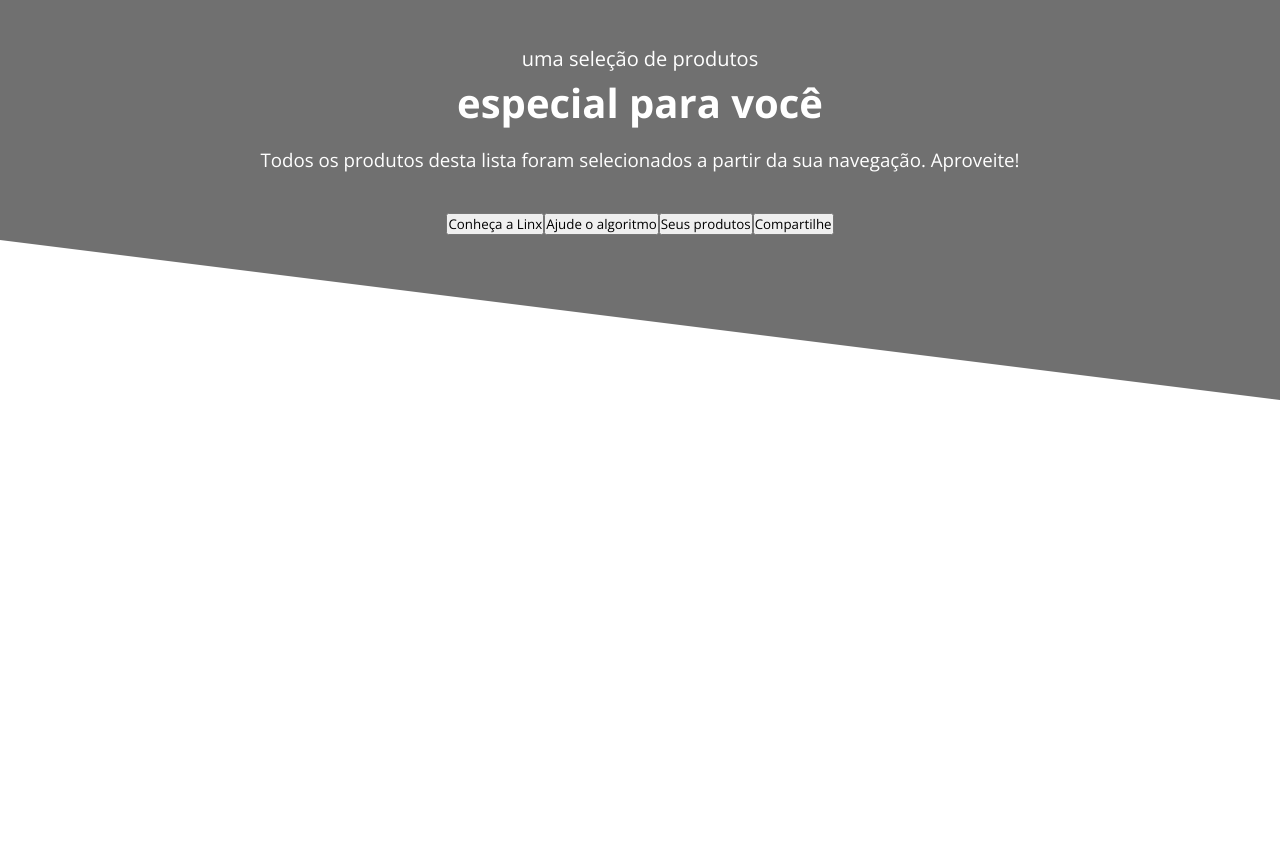
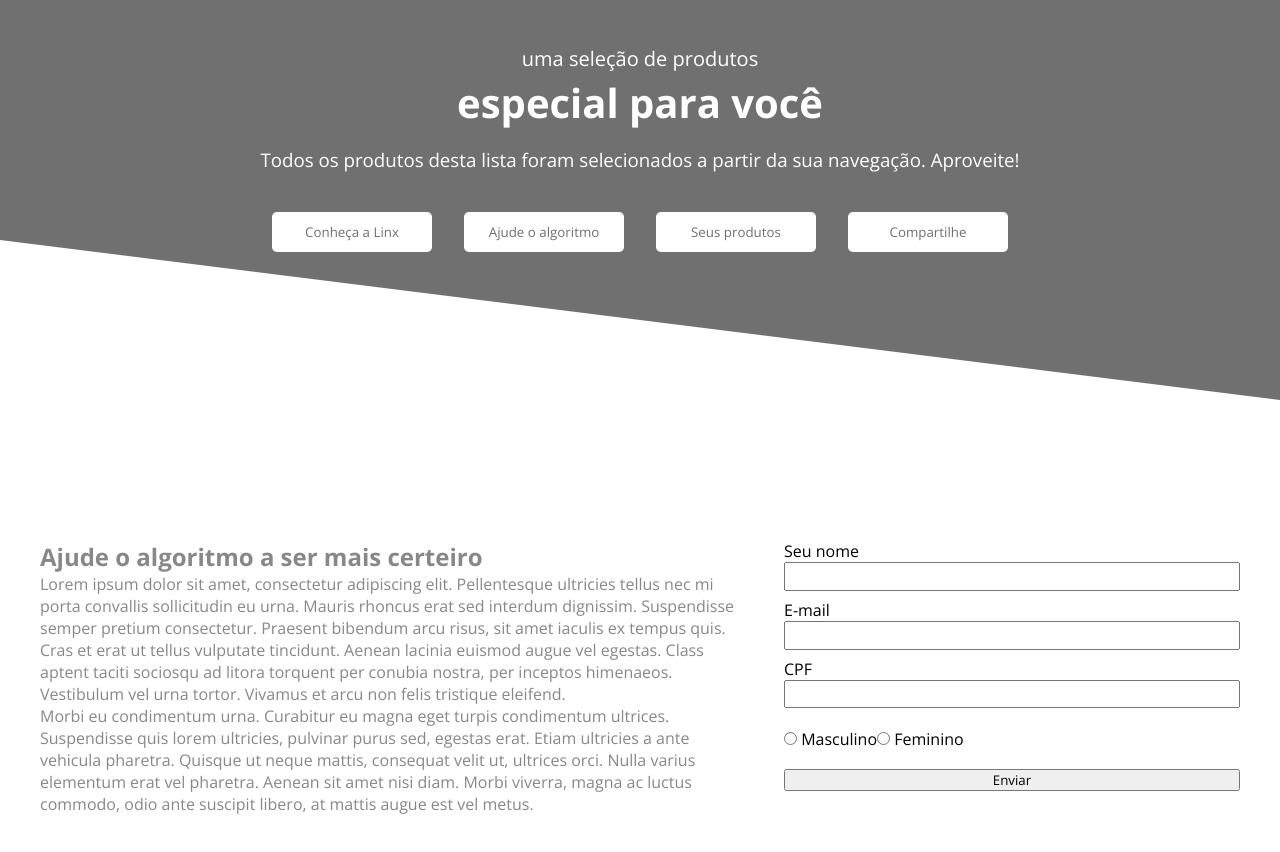
Before and after one commit to bruxvr/desafio-linx-impulse, a React (Vite) app: page / in a window 1280 px wide. Shown: the top 852 px of the page. Before the commit the page ends 800 px from the top, so only its background shows below. Built offline with nearby package versions, Linux system fonts and the light colour scheme.

Commit message:
feat: estilização de header completa; início da descrição

```diff
--- a/src/components/Button/index.jsx
+++ /dev/null
@@ -1,7 +0,0 @@
-export function Button ({children}) {
-  return (
-    <button className="button">
-      {children}
-    </button>
-  );
-}
--- a/src/components/Button/style.js
+++ b/src/components/Button/style.js
@@ -1 +1,6 @@
 import styled from "styled-components";
+
+export const ButtonStyle = styled.button`
+  width: ${(props) => (props?.width ? `${props?.width}px` : "160px")};
+  height: ${(props) => (props?.height ? `${props?.height}px` : "40px")};
+`;
--- a/src/components/Description/index.jsx
+++ b/src/components/Description/index.jsx
@@ -1,12 +1,33 @@
-export function Description () {
+import { DescriptionStyle } from "./style";
+
+export function Description() {
   return (
+    <DescriptionStyle>
     <section className="description-container">
       <div className="description-text">
         <h2>Ajude o algoritmo a ser mais certeiro</h2>
-      <p>Lorem ipsum dolor sit amet, consectetur adipiscing elit. Pellentesque ultricies tellus nec mi porta convallis sollicitudin eu urna. Mauris rhoncus erat sed interdum dignissim. Suspendisse semper pretium consectetur. Praesent bibendum arcu risus, sit amet iaculis ex tempus quis. Cras et erat ut tellus vulputate tincidunt. Aenean lacinia euismod augue vel egestas. Class aptent taciti sociosqu ad litora torquent per conubia nostra, per inceptos himenaeos. Vestibulum vel urna tortor. Vivamus et arcu non felis tristique eleifend. Morbi eu condimentum urna. Curabitur eu magna eget turpis condimentum ultrices. Suspendisse quis lorem ultricies, pulvinar purus sed, egestas erat. Etiam ultricies a ante vehicula pharetra. Quisque ut neque mattis, consequat velit ut, ultrices orci. Nulla varius elementum erat vel pharetra. Aenean sit amet nisi diam. Morbi viverra, magna ac luctus commodo, odio ante suscipit libero, at mattis augue est vel metus.</p>
+        <p>
+          Lorem ipsum dolor sit amet, consectetur adipiscing elit. Pellentesque
+          ultricies tellus nec mi porta convallis sollicitudin eu urna. Mauris
+          rhoncus erat sed interdum dignissim. Suspendisse semper pretium
+          consectetur. Praesent bibendum arcu risus, sit amet iaculis ex tempus
+          quis. Cras et erat ut tellus vulputate tincidunt. Aenean lacinia
+          euismod augue vel egestas. Class aptent taciti sociosqu ad litora
+          torquent per conubia nostra, per inceptos himenaeos. Vestibulum vel
+          urna tortor. Vivamus et arcu non felis tristique eleifend.
+          </p>
+          <p>Morbi eu
+          condimentum urna. Curabitur eu magna eget turpis condimentum ultrices.
+          Suspendisse quis lorem ultricies, pulvinar purus sed, egestas erat.
+          Etiam ultricies a ante vehicula pharetra. Quisque ut neque mattis,
+          consequat velit ut, ultrices orci. Nulla varius elementum erat vel
+          pharetra. Aenean sit amet nisi diam. Morbi viverra, magna ac luctus
+          commodo, odio ante suscipit libero, at mattis augue est vel metus.
+        </p>
       </div>
       <div className="description-form">
         <form>
+          <div className="input-container">
             <div className="input-name">
               <label htmlFor="name">Seu nome</label>
               <input type="text" name="name" />
@@ -17,7 +38,8 @@ export function Description () {
             </div>
             <div className="input-cpf">
               <label htmlFor="CPF">CPF</label>
-            <textarea name="CPF" />
+              <input type="cpf" name="CPF" />
+            </div>
           </div>
           <div className="radio-btn">
             <input type="radio" value="Masculino" name="gender" /> Masculino
@@ -27,5 +49,6 @@ export function Description () {
         </form>
       </div>
     </section>
-  )
+    </DescriptionStyle>
+  );
 }
--- a/src/components/Description/style.js
+++ b/src/components/Description/style.js
@@ -0,0 +1,42 @@
+import styled from "styled-components";
+
+export const DescriptionStyle = styled.div `
+    form {
+        display: flex;
+        flex-direction: column;
+        gap: 1.2rem;
+    }
+
+    .description-container {
+    display: flex;
+    padding: 20px;
+    }
+
+    .description-text{
+    width: 60%;
+    color: #888888;
+    padding: 20px;
+    }
+
+    .description-form {
+    width: 40%;
+    align-items: center;
+    padding: 20px;
+    }
+
+    .input-container {
+    display: flex;
+    flex-direction: column;
+    gap: 0.5rem;
+    }
+
+    .input-container input {
+    width: 100%;
+    height: 1.8rem;
+    }
+
+    .radio-btn ,,{
+        gap: 2rem;
+    }
+
+`
--- a/src/components/Header/index.jsx
+++ b/src/components/Header/index.jsx
@@ -1,4 +1,4 @@
-import { Button } from "../Button";
+import { ButtonStyle } from "../Button/style";
 import { HeaderStyle } from "./style";
 
 export function Header() {
@@ -13,10 +13,10 @@ export function Header() {
         </h3>
       </section>
       <section className="btn-header">
-        <Button>Conheça a Linx</Button>
-        <Button>Ajude o algoritmo</Button>
-        <Button>Seus produtos</Button>
-        <Button>Compartilhe</Button>
+        <ButtonStyle>Conheça a Linx</ButtonStyle>
+        <ButtonStyle>Ajude o algoritmo</ButtonStyle>
+        <ButtonStyle>Seus produtos</ButtonStyle>
+        <ButtonStyle>Compartilhe</ButtonStyle>
       </section>
     </HeaderStyle>
   );
--- a/src/components/Header/style.js
+++ b/src/components/Header/style.js
@@ -31,10 +31,22 @@ export const HeaderStyle = styled.header`
     }
 
     .btn-header {
+        display: flex;
         margin-top: 40px;
+        justify-content: center;
+        gap: 2rem;
+        font-size: 14px;
+        color: #888888;
 
 
     }
 
+    Button {
+        color: #707070;
+        background-color: #FFFFFF;
+        border: none;
+        border-radius: 5px;
+    }
+
 
 `;
--- /dev/null
+++ b/src/components/Products/style.js
@@ -0,0 +1 @@
+import styled from "styled-components";
--- a/src/pages/Home/index.jsx
+++ b/src/pages/Home/index.jsx
@@ -8,8 +8,8 @@ function Home () {
   return (
     <>
       <Header />
-      {/* <Description />
-      <Products /> */}
+      <Description />
+      {/* <Products /> */}
     </>
   )
 }
```
Also changed, not shown: src/components/Products/style.css (deleted). Lines whose indentation alone changed are shown as unchanged.
